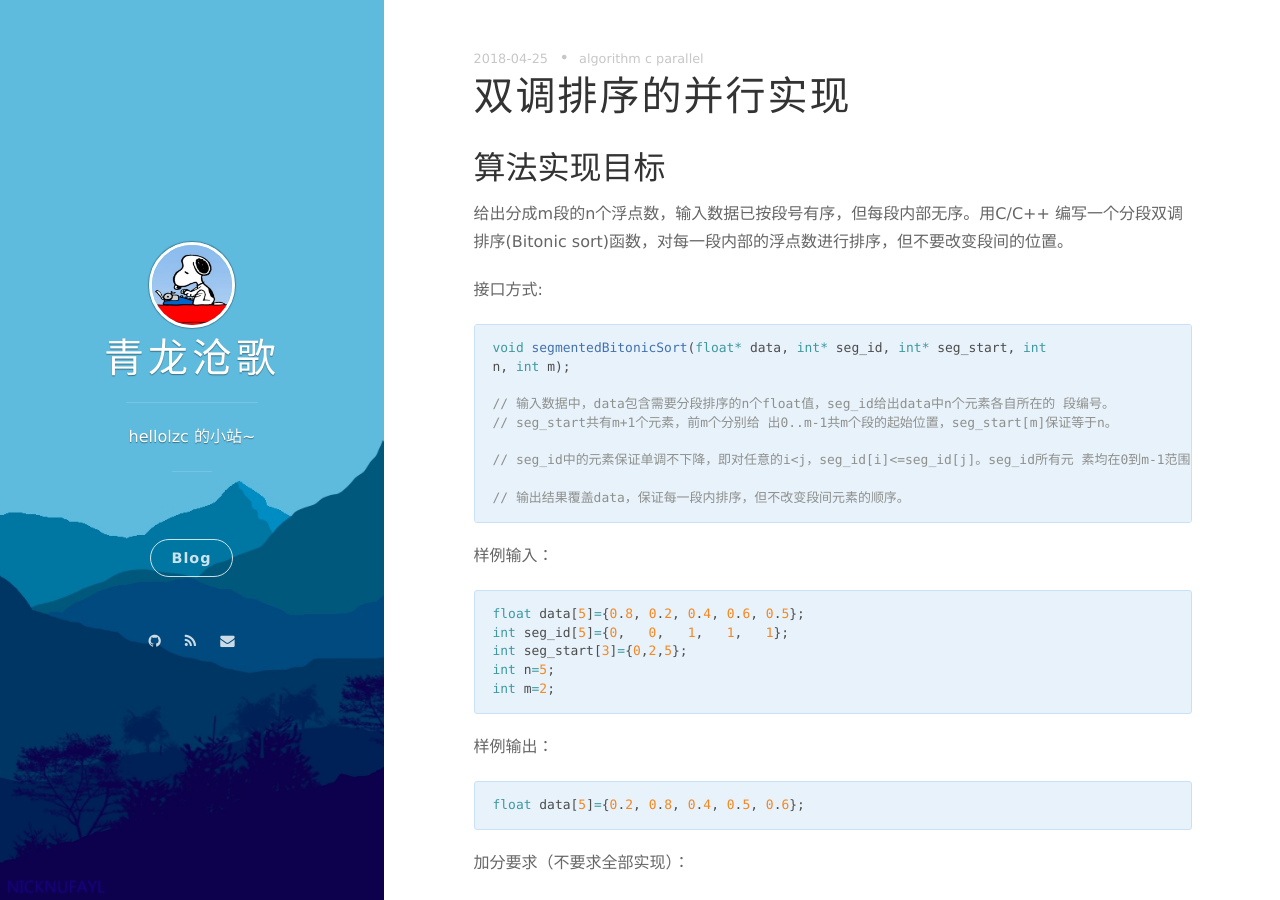
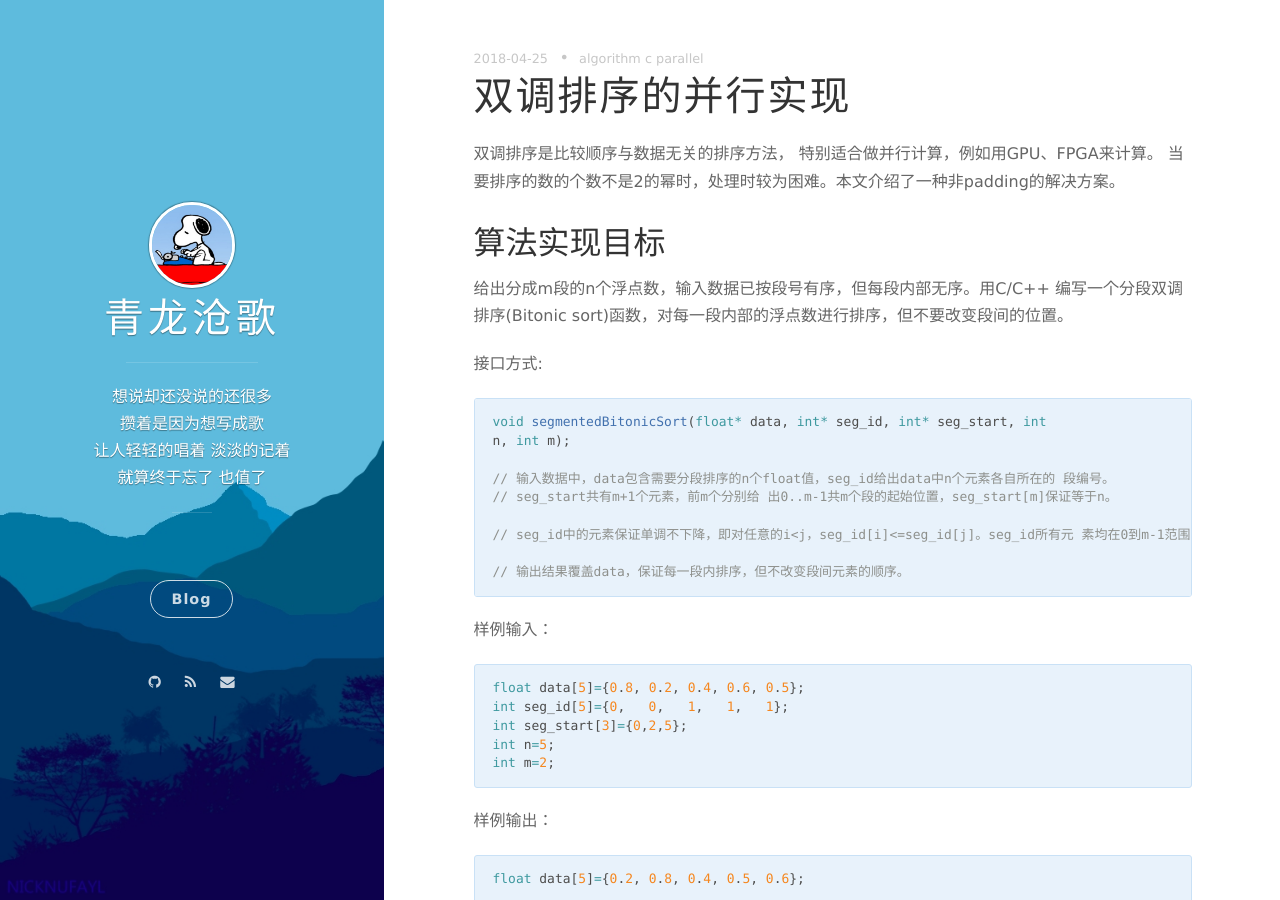
Before and after one commit to hellolzc/hellolzc.github.io, a Jekyll site: the page built from _posts/2018-04-25-bitonic-sort-without-padding.md, in a window 1280 px wide and 900 px high. Built offline with Jekyll 4.4.1, drawn with Linux system fonts in a browser that asks for light colours; nearby versions of some CDN libraries; comment, search, counter and statistics services are not loaded.

Commit message:
change site description..

```diff
--- a/_config.yml
+++ b/_config.yml
@@ -2,7 +2,7 @@
 title: 青龙沧歌
 subtitle:
 
-description: hellolzc 的小站~
+description: 想说却还没说的还很多<br> 攒着是因为想写成歌<br> 让人轻轻的唱着 淡淡的记着<br> 就算终于忘了 也值了
 
 # creator: <a href="http:/hellolzc.github.io">@hellolzc</a>
 url: "http:/hellolzc.github.io"
--- a/_posts/2018-04-25-bitonic-sort-without-padding.md
+++ b/_posts/2018-04-25-bitonic-sort-without-padding.md
@@ -10,6 +10,8 @@ tags: algorithm c parallel
 <!-- markdownlint-disable MD002 -->
 <!-- markdownlint-disable MD041 -->
 
+双调排序是比较顺序与数据无关的排序方法， 特别适合做并行计算，例如用GPU、FPGA来计算。
+当要排序的数的个数不是2的幂时，处理时较为困难。本文介绍了一种非padding的解决方案。
 
 ## 算法实现目标
 
```
